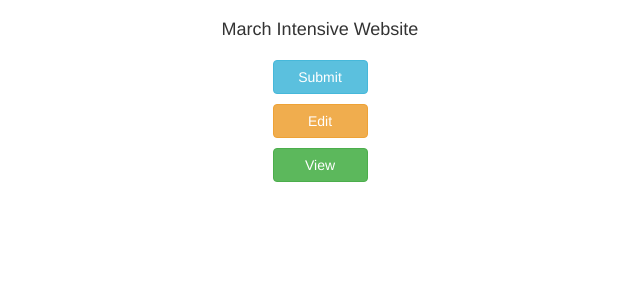
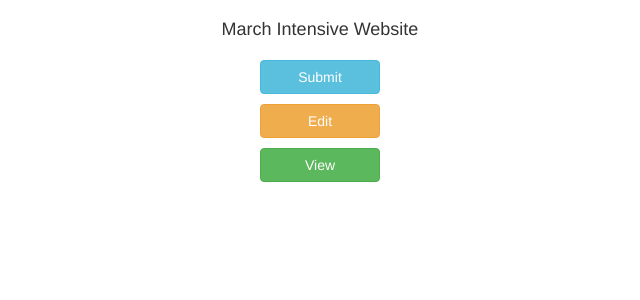
Before and after one commit to owenversteeg/marchintensiveplacement, a PHP site: page / in a window 1280 px wide. Shown: the top 300 px of the page, without its empty margins (320-960 px from the left). Run offline with PHP 8.4, Linux system fonts and the light colour scheme; some libraries are stand-ins or nearby versions.

Commit message:
Adjusted CSS

```diff
--- a/website/css/custom.css
+++ b/website/css/custom.css
@@ -12,7 +12,7 @@
 }
 
 #container {
-	max-width: 750px;
+	max-width: 900px;
 }
 
 #headers {
```
